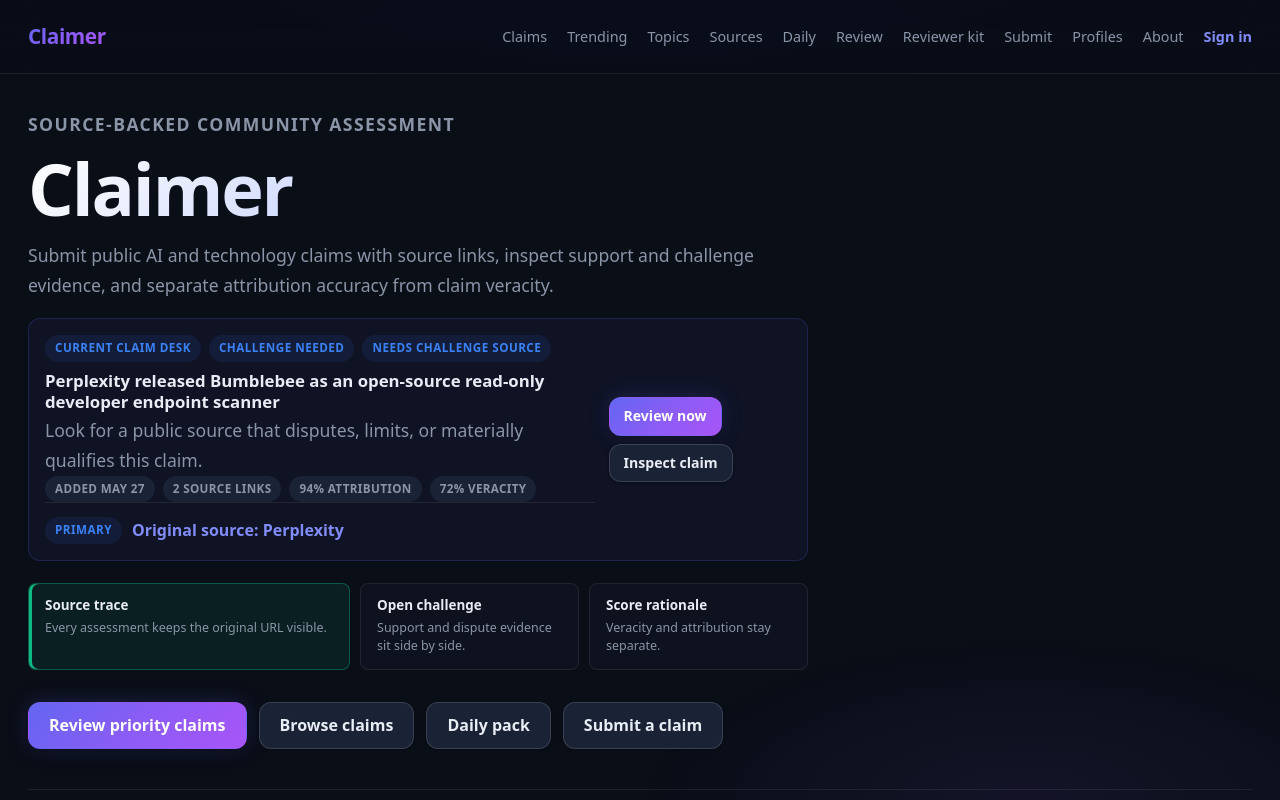
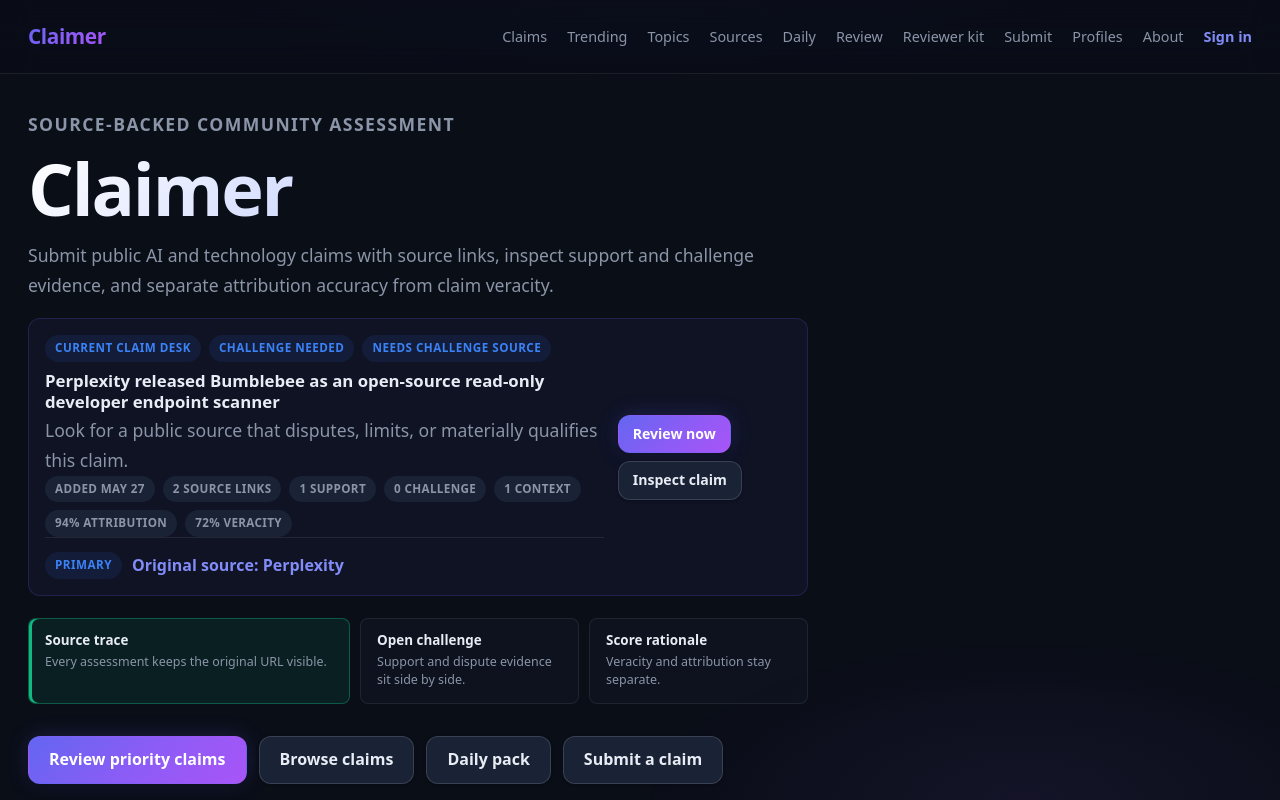
Before and after one commit to Claimer-org/claimer, a Next.js app: page /claimer/ in a window 1280 px wide. Shown: the top 800 px of the page. Built offline with nearby package versions, Linux system fonts and the light colour scheme; no server answers.

Commit message:
Show claim evidence coverage on homepage

```diff
--- a/app/page.tsx
+++ b/app/page.tsx
@@ -193,6 +193,9 @@
               <div className="mission-stats" aria-label="Newest claim status">
                 <span>{formatAddedLabel(latestClaim.createdAt)}</span>
                 <span>{latestEvidenceTotal} source links</span>
+                <span>{latestCounts.support} support</span>
+                <span>{latestCounts.challenge} challenge</span>
+                <span>{latestCounts.context} context</span>
                 <span>{latestClaim.attributionScore}% attribution</span>
                 <span>{latestClaim.veracityScore}% veracity</span>
               </div>
```
